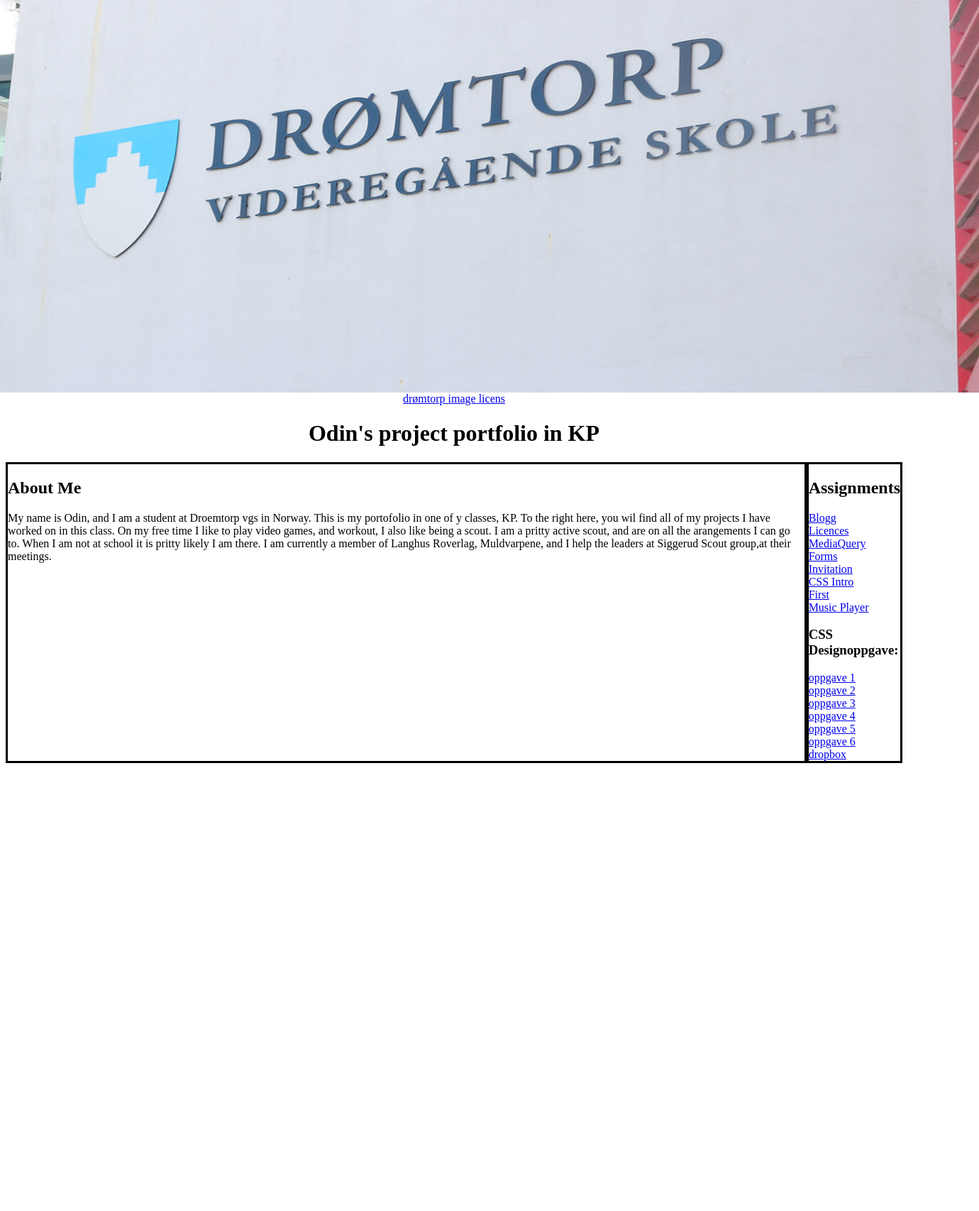
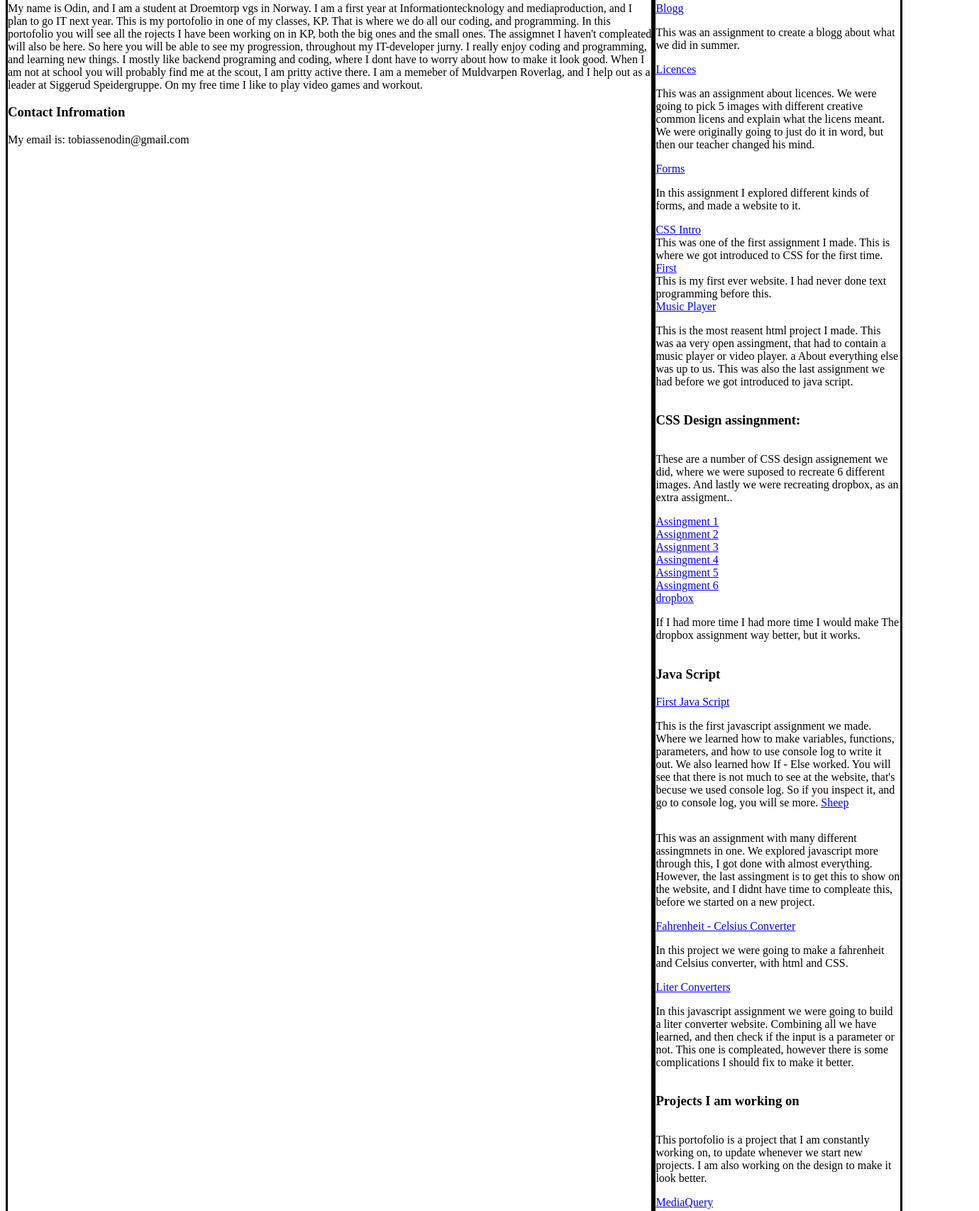
Before and after one commit to 1IMA-1IMB/KP_Odin, a plain HTML site: page index.html in a window 1280 px wide. Shown: the part 155-1861 px from the top of the page at 71% size, 1380 px wide, since content can reach past the window. Before the commit the page ends 1238 px from the top, so only its background shows below. Drawn offline with Linux system fonts and the light colour scheme.

Commit message:
Portofolio update

```diff
--- a/index.html
+++ b/index.html
@@ -3,7 +3,7 @@
 <head>
     <meta charset="UTF-8">
     <meta name="viewport" content="width=device-width, initial-scale=1.0">
-    <title>Not working portofolio</title>
+    <title> KP portofolio</title>
     <link rel="stylesheet" href="css/style.css">
 </head>
 <body>
@@ -11,43 +11,107 @@
     <div class="container">
         <div class="header">
 
-             <img src="images/drømtorp.jpg" alt="html image" width="1480spx" height="700px">
-            <a href="https://creativecommons.org/licenses/by/2.0/"> drømtorp image licens</a>
-            <h1> Odin's project portfolio in KP</h1>
+            <h1> Odin's KP Portofolio </h1>
         </div>
         <div class="middle">
             <div class="me">
                 <h2> About Me </h2>
                 <p> My name is Odin, and I am a student at Droemtorp vgs in Norway.
-                    This is my portofolio in one of y classes, KP.
-                    To the right here, you wil find all of my projects I have worked on in this class.
-                    On my free time I like to play video games, and workout, I also like being a scout.
-                    I am a pritty active scout, and are on all the arangements I can go to.
-                    When I am not at school it is pritty likely I am there.
-                    I am currently a member of Langhus Roverlag, Muldvarpene, and I help the leaders at Siggerud Scout group,at their meetings.
+                    I am a first year at Informationtecknology and mediaproduction, and I plan to go IT next year.
+                    This is my portofolio in one of my classes, KP. That is where we do all our coding, and programming.
+                    In this portofolio you will see all the rojects I have been working on in KP, both the big ones and the small ones.
+                    The assigmnet I haven't compleated will also be here.
+                    So here you will be able to see my progression, throughout my IT-developer jurny.
+                    I really enjoy coding and programming, and learning new things.
+                    I mostly like backend programing and coding, where I dont have to worry about how to make it look good.
+                    When I am not at school you will probably find me at the scout, I am pritty active there.
+                    I am a memeber of Muldvarpen Roverlag, and I help out as a leader at Siggerud Speidergruppe.
+                    On my free time I like to play video games and workout.
+                </p>
+                <h3> Contact Infromation</h2>
+                <p> My email is: tobiassenodin@gmail.com</p>
 
-
-                </p>
             </div>
 
             <div class="assignments">
                 <h2> Assignments </h2>
                 <a href="https://1ima-1imb.github.io/kpodin.github.io/blog/"> Blogg</a>
+                <p>
+                    This was an assignment to create a blogg about what we did in summer.
+                </p>
                 <a href="https://1ima-1imb.github.io/kpodin.github.io/lissenser/"> Licences</a>
-                <a href="https://1ima-1imb.github.io/kpodin.github.io/mediaquery_odin/"> MediaQuery</a>
-                <a href="https://1ima-1imb.github.io/kpodin.github.io/form/">Forms</a>
-                <a href="https://1ima-1imb.github.io/kpodin.github.io/docs/">Invitation</a>
+                <p>
+                    This was an assignment about licences.
+                    We were going to pick 5 images with different creative common licens and explain what the licens meant.
+                    We were originally going to just do it in word, but then our teacher changed his mind.
+
+                </p>
+                <a href="https://1ima-1imb.github.io/kpodin.github.io/form/idex.html">Forms</a>
+                <p>
+                    In this assignment I explored different kinds of forms, and made a website to it.
+                </p>
                 <a href="https://1ima-1imb.github.io/kpodin.github.io/css_intro/">CSS Intro</a>
+                This was one of the first assignment I made. This is where we got introduced to CSS for the first time.
                 <a href="https://1ima-1imb.github.io/kpodin.github.io/docs/">First</a>
+                This is my first ever website. I had never done text programming before this.
                 <a href="https://1ima-1imb.github.io/kpodin.github.io/music_player/">Music Player</a>
-                <h3>CSS Designoppgave: </h3>
-                <a href="file:///C:/Users/odint/Documents/kp/KP_Odin/css_designoppgsver/oppgave1/index.html">oppgave 1</a>
-                <a href="file:///C:/Users/odint/Documents/kp/KP_Odin/css_designoppgsver/oppgave2/index.html">oppgave 2</a>
-                <a href="file:///C:/Users/odint/Documents/kp/KP_Odin/css_designoppgsver/oppgave3/index.html">oppgave 3</a>
-                <a href="file:///C:/Users/odint/Documents/kp/KP_Odin/css_designoppgsver/oppgave4/index.html">oppgave 4</a>
-                <a href="file:///C:/Users/odint/Documents/kp/KP_Odin/css_designoppgsver/oppgave5/index.html">oppgave 5</a>
-                <a href="file:///C:/Users/odint/Documents/kp/KP_Odin/css_designoppgsver/oppgave6/index.html">oppgave 6</a>
+                <p>
+                    This is the most reasent html project I made. This was aa very open assingment, that had to contain a music player or video player. a
+                    About everything else was up to us. This was also the last assignment we had before we got introduced to java script.
+                </p>
+                <h3>CSS Design assingnment: </h3>
+                <p> These are a number of CSS design assignement we did, where we were suposed to recreate 6 different images.
+                    And lastly we were recreating dropbox, as an extra assigment..
+                 </p>
+                <a href="file:///C:/Users/odint/Documents/kp/KP_Odin/css_designoppgsver/oppgave1/index.html">Assingment 1</a>
+                <a href="file:///C:/Users/odint/Documents/kp/KP_Odin/css_designoppgsver/oppgave2/index.html">Assignment 2</a>
+                <a href="file:///C:/Users/odint/Documents/kp/KP_Odin/css_designoppgsver/oppgave3/index.html">Assignment 3</a>
+                <a href="file:///C:/Users/odint/Documents/kp/KP_Odin/css_designoppgsver/oppgave4/index.html">Assingment 4</a>
+                <a href="file:///C:/Users/odint/Documents/kp/KP_Odin/css_designoppgsver/oppgave5/index.html">Assingment 5</a>
+                <a href="file:///C:/Users/odint/Documents/kp/KP_Odin/css_designoppgsver/oppgave6/index.html">Assingment 6</a>
                 <a href="file:///C:/Users/odint/Documents/kp/KP_Odin/css_designoppgsver/dropbox/index.html">dropbox</a>
+                <p> If I had more time I had more time I would make The dropbox assignment way better, but it works.</p>
+
+                <h3> Java Script </h3>
+                <a href="https://1ima-1imb.github.io/kpodin.github.io/js_intro/index.html"> First Java Script</a>
+                <p>
+                    This is the first javascript assignment we made. Where we learned how to make variables, functions, parameters, and how to use console log to write it out.
+                     We also learned how  If - Else worked. You will see that there is not much to see at the website, that's becuse we used console log.
+                     So if you inspect it, and go to console log, you will se more.
+                <a href="https://1ima-1imb.github.io/kpodin.github.io/js_intro/sauer/index.html">Sheep</a>
+                <p> This was an assignment with many different  assingmnets in one. We explored javascript more through this, I got done with almost everything.
+                    However, the last assingment is to get this to show on the website, and I didnt have time to compleate this, before we started on a new project.
+                </p>
+                <a href="https://1ima-1imb.github.io/kpodin.github.io/js_intro/fahrenheit-celsius/index.html"> Fahrenheit - Celsius Converter</a>
+                <p>
+                    In this project we were going to make a fahrenheit and Celsius converter, with html and CSS.
+                </p>
+                <a href="https://1ima-1imb.github.io/kpodin.github.io/js_intro/liter-converter/index.html"> Liter Converters</a>
+                <p> In this javascript assignment we were going to build a liter converter website.
+                    Combining all we have learned, and then check if the input is a parameter or not.
+                    This one is compleated, however there is some complications I should fix to make it better.
+                </p>
+                <h3> Projects I am working on </h3>
+                    <p>This portofolio is a project that I am constantly working on, to update whenever we start new projects.
+                        I am also working on the design to make it look better.
+                    </p>
+
+                    <a href="https://1ima-1imb.github.io/kpodin.github.io/mediaquery_odin/"> MediaQuery</a>
+                    <p> This was the first time we were introduced to media query, to make wedsites responsive.
+                        It is meant to be ugly, but it also doesn't work properly.
+                    </p>
+                    <a href="https://1ima-1imb.github.io/kpodin.github.io/js_intro/if-it-walks-like-a-duck/index.html">If it walks like a duck</a>
+                    <p>
+                        This assingment was to make to boxes, and write out "It must be a duck" in console log if both boxes were checked,
+                        or "It is not a duck" if both is not checked.
+                        This asingmnt is not done, but I have moved on to other stuff becuse it was too easy.
+                        I will come back to it, when I have the time.
+                    </p>
+                    <p> These are all the assingments we have had untill now, but we constantly start new proojects, so there will be more soon.</p>
+
+
+
+
 
 
             </div>
--- a/js_intro/if-it-walks-like-a-duck/index.js
+++ b/js_intro/if-it-walks-like-a-duck/index.js
@@ -1,6 +1,6 @@
 
 
-if (checkedCount =2) {
+if (checkedCount ==2) {
     console.log('It must be a duck');
 } else {
     console.log('It is not a duck')
```
